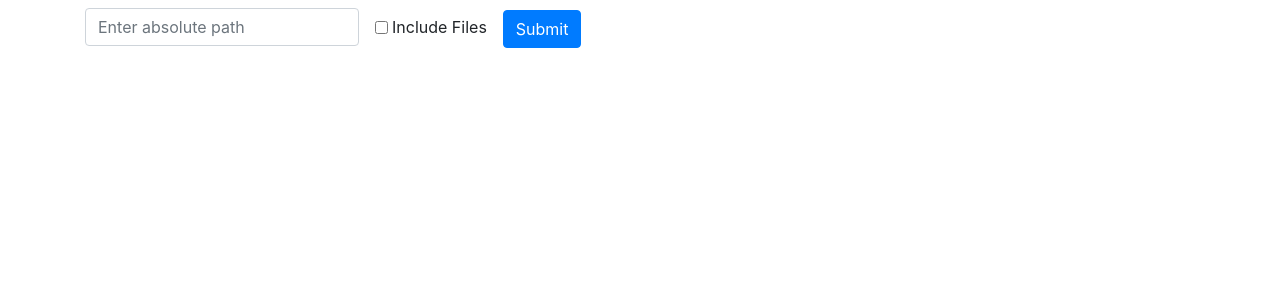
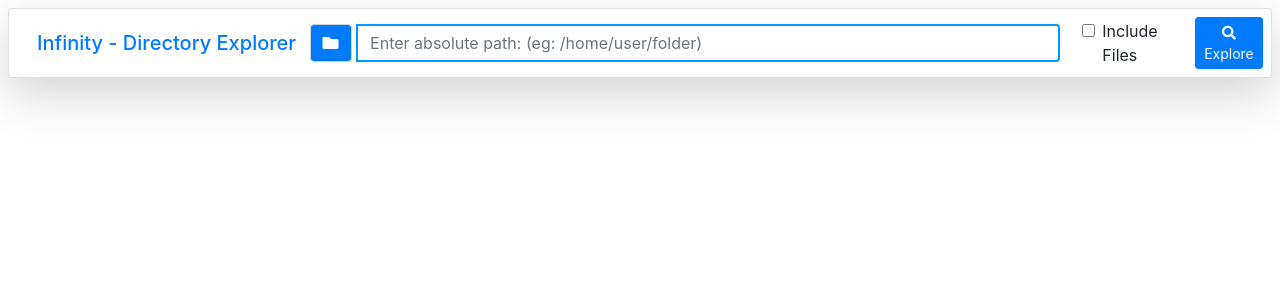
Before and after one commit to humblelad/Infinity, a Flask app: page / in a window 1280 px wide. Shown: the top 300 px of the page. Run offline with Flask 3, Linux system fonts and the light colour scheme; some libraries are stand-ins or nearby versions.

Commit message:
updating with main (#7)
* PR - UI Enhancement and Feature Added (#4)

* Updated UI Interface

* Resize the Folder Input Window

* Hawk Analysis feature added

* UI Enhancement & Glitch Fixes (#5)

* Updated UI Interface

* Resize the Folder Input Window

* Hawk Analysis feature added

* Horizontal Folder Form

* Fix Drag Glitch - Permission Form

* Hawk Analysis: Descriptions added

* Re-merge

---------

Co-authored-by: Vasanth Vanan <30904627+VasanthVanan@users.noreply.github.com>

```diff
--- a/sysadmin/app.py
+++ b/sysadmin/app.py
@@ -14,7 +14,79 @@ def get_permissions(path):
     st = os.stat(path)
     return stat.filemode(st.st_mode)
 
+def check_sensitive_files(path):
+    security_sections = {
+        "Configuration Files": {
+            "patterns": [
+                ("web.config", "High", "644", "Microsoft IIS Web configuration: Ensure only web server user can read."),
+                ("config.ini", "High", "644", "Application configuration file: Restrict to application user access only."),
+                ("config", "High", "644", "Generic configuration file: Limit access to application owner."),
+                ("config.json", "High", "644", "JSON configuration file: Restrict to application user."),
+                (".docker/config.json", "High", "600", "Docker credentials file: Must be readable only by Docker daemon user."),
+                ("appsettings.json", "High", "644", ".NET Application settings may contain connection strings. Limit to app user."),
+                (".htaccess", "Medium", "644", "Apache configuration file: Should be readable only by web server."),
+                (".env", "Critical", "600", "Environment variables file may contain secrets. Must be readable only by owner."),
+                ("credentials.json", "Critical", "600", "Credentials storage file: Strictly limit to owner access only."),
+                (".git-credentials", "Critical", "600", "Git credentials file: Must be accessible only by Git user."),
+                (".aws/credentials", "Critical", "600", "AWS credentials file: Restrict to AWS CLI user only.")
+            ]
+        },
+        "Keys and Private Files": {
+            "patterns": [
+                (".key", "Critical", "600", "Private key file: Must be readable only by service owner."),
+                (".pem", "Critical", "600", "SSL/SSH private key: Strictly limit to service user access."),
+                ("server.crt", "Critical", "600", "SSL certificate: Restrict access to web server user only."),
+                ("id_rsa", "Critical", "600", "SSH private key: Must be accessible only by key owner."),
+                ("shadow", "Critical", "600", "Linux password file: Restrict to root access only."),
+                ("passwd", "Critical", "644", "User account file: Should be world-readable but write-protected.")
+            ]
+        },
+        "Log Files": {
+            "patterns": [
+                ("error.log", "Medium", "644", "Avoid log poisoning by restricting access to log files."),
+                ("access.log", "Medium", "644", "Avoid log poisoning by restricting access to log files.")
+            ]
+        },
+        "Backup and Data Files": {
+            "patterns": [
+                (".bak", "High", "600", "Backup files may contain sensitive data: Limit to backup service user."),
+                (".backup", "High", "600", "Backup archives may contain sensitive content: Restrict to backup user."),
+                (".sql", "Medium", "600", "Database dumps may contain sensitive data: Limit to database admin access."),
+                (".sqlite", "High", "600", "SQLite database files: Restrict to application user only.")
+            ]
+        }
+    }
 
+    security_issues = []
+
+    # Define paths to exclude
+    excluded_paths = ['.venv', 'site-packages', 'lib']
+
+    for root, dirs, files in os.walk(path):
+        # Skip excluded directories
+        dirs[:] = [d for d in dirs if d not in excluded_paths]
+
+        for file in files:
+            file_path = os.path.join(root, file)
+            try:
+                file_perms = oct(os.stat(file_path).st_mode)[-3:]
+
+                for section, content in security_sections.items():
+                    for pattern, severity, recommended_chmod, recommendation in content["patterns"]:
+                        if pattern.lower() in file.lower():
+                            if int(file_perms, 8) > int(recommended_chmod, 8):
+                                security_issues.append({
+                                    'file': file_path,
+                                    'permission': file_perms,
+                                    'risk_level': severity,
+                                    'section': section,
+                                    'recommendation': f'{recommendation} (change to: {recommended_chmod})'
+                                })
+
+            except Exception as e:
+                continue
+
+    return security_issues
 
 def get_file_structure(path, include_files=False):
     structure = []
@@ -53,20 +125,23 @@ def serve_colors():
 
 @app.route('/files', methods=['GET'])
 def list_files():
-    root_path = request.args.get('path', '/Users')  # Default to /Users if no path is provided
+    root_path = request.args.get('path', '/Users')
     include_files = request.args.get('include_files', 'false').lower() == 'true'
-    app.logger.info(f"Requested path: {root_path}, include_files: {include_files}")
 
-    # Ensure the path is absolute
     if not os.path.isabs(root_path):
         root_path = os.path.abspath(root_path)
 
     if not os.path.exists(root_path):
-        app.logger.error(f"Path not found: {root_path}")
         abort(404, description="Root path not found")
 
+    security_issues = check_sensitive_files(root_path)
     file_structure = get_file_structure(root_path, include_files)
-    return jsonify(file_structure)
+
+    return jsonify({
+        'structure': file_structure,
+        'security_analysis': security_issues
+    })
+
 
 
 
--- a/sysadmin/static/script.js
+++ b/sysadmin/static/script.js
@@ -3,6 +3,48 @@ document.addEventListener('DOMContentLoaded', function() {
     const height = window.innerHeight;
     let selectedNode = null;
     let root = null;
+
+    $("#securityPanel").draggable({
+        handle: ".card-header",
+        containment: "window",
+        scroll: false
+    });
+
+    $("#permissionForm").draggable({
+        scroll: false,
+        containment: false,
+        start: function(event, ui) {
+            const offset = $(this).offset();
+            $(this).css({
+                transform: 'none',
+                top: offset.top + 'px',
+                left: offset.left + 'px'
+            });
+            $(this).data('dx', event.clientX - offset.left);
+            $(this).data('dy', event.clientY - offset.top);
+        },
+        drag: function(event, ui) {
+            ui.position.left = event.clientX - $(this).data('dx');
+            ui.position.top = event.clientY - $(this).data('dy');
+        }
+    });
+
+
+    $('.minimize-icon').click(function() {
+        const panel = $('#securityPanel');
+        const cardBody = panel.find('.card-body');
+        const icon = $(this);
+
+        if (cardBody.is(':visible')) {
+            cardBody.slideUp();
+            icon.removeClass('fa-minus').addClass('fa-plus');
+            panel.css('height', 'auto');
+        } else {
+            cardBody.slideDown();
+            icon.removeClass('fa-plus').addClass('fa-minus');
+        }
+    });
+
 
 
                 fetch('/templates/colors.txt')
@@ -36,6 +78,40 @@ document.addEventListener('DOMContentLoaded', function() {
             if (folderPath) {
                 const folderName = folderPath.split('/').filter(Boolean).pop();
                 d3.json(`/files?path=${encodeURIComponent(folderPath)}&include_files=${includeFiles}`).then(data => {
+                    const securityPanel = document.getElementById('securityPanel');
+                    const securityIssues = document.getElementById('securityIssues');
+                    securityPanel.style.display = 'block';
+
+                    if (data.security_analysis && data.security_analysis.length > 0) {
+                        const issuesBySection = {};
+                        data.security_analysis.forEach(issue => {
+                            if (!issuesBySection[issue.section]) {
+                                issuesBySection[issue.section] = [];
+                            }
+                            issuesBySection[issue.section].push(issue);
+                        });
+
+                        const issuesHTML = Object.entries(issuesBySection).map(([section, issues]) => `
+                            <div class="section-group mb-3">
+                                <h6 class="text-cyan">[${section}]</h6>
+                                ${issues.map(issue => `
+                                    <div class="alert ${getSeverityClass(issue.risk_level)} mb-2">
+                                        <div class="d-flex justify-content-between align-items-center">
+                                            <span class="badge ${getSeverityBadgeClass(issue.risk_level)}" ${issue.risk_level === 'Critical' ? 'style="color: #fff;"' : ''}>${issue.risk_level}</span>
+                                        </div>
+                                        <small class="d-block mt-1">${issue.file}</small>
+                                        <span class="d-block" style="font-weight: bold;">Permission: ${issue.permission}</span>
+                                        <span class="text-success d-block" style="font-weight: bold;">${issue.recommendation}</span>
+                                    </div>
+                                `).join('')}
+                            </div>
+                        `).join('');
+
+                        securityIssues.innerHTML = issuesHTML;
+                    } else {
+                        securityIssues.innerHTML = '<div class="alert alert-success">No security issues found!</div>';
+                    }
+
                     d3.select("svg").remove();
 
                     const svg = svgContainer.append("svg")
@@ -44,7 +120,7 @@ document.addEventListener('DOMContentLoaded', function() {
                         .append("g")
                         .attr("transform", "translate(0,100)");
 
-                    root = d3.hierarchy({name: folderName, children: data}, d => d.children);
+                    root = d3.hierarchy({name: folderName, children: data.structure}, d => d.children);
                     root.x0 = height / 2;
                     root.y0 = 0;
 
@@ -237,17 +313,54 @@ document.addEventListener('DOMContentLoaded', function() {
         }
 
         document.addEventListener('keydown', function (event) {
-            if (event.code === 'Space' && selectedNode && selectedNode !== selectedNode.parent && selectedNode !== root) {
-                document.getElementById('permissionForm').style.display = 'block';
-                document.getElementById('permissionHeading').innerText = `You are changing file permission for "${selectedNode.data.name}"`;
+            if (event.code === 'Space' && selectedNode && selectedNode !== selectedNode.parent && selectedNode !== root && document.activeElement.tagName !== 'INPUT' && document.activeElement.tagName !== 'TEXTAREA') {
+                event.preventDefault();
+                const form = document.getElementById('permissionForm');
+
+                form.style.display = 'block';
+                form.style.position = 'fixed';
+                form.style.top = '50%';
+                form.style.left = '50%';
+                form.style.transform = 'translate(-50%, -50%)';
+
+                form.style.position = 'fixed';
+                form.style.top = '50%';
+                form.style.left = '50%';
+                form.style.transform = 'translate(-50%, -50%)';
+                form.style.backgroundColor = '#0a0a0f';
+                form.style.padding = '25px';
+                form.style.borderRadius = '12px';
+                form.style.boxShadow = '0 0 20px rgba(0, 255, 255, 0.3), 0 0 40px rgba(128, 0, 255, 0.2)';
+                form.style.zIndex = '1000';
+                form.style.border = '1px solid rgba(0, 255, 255, 0.2)';
+                form.style.backdropFilter = 'blur(10px)';
+                form.style.cursor = 'move';
+
+                form.style.zIndex = '1000';
+                form.style.border = '1px solid rgba(0, 255, 255, 0.2)';
+                form.style.backdropFilter = 'blur(10px)';
+
+                const heading = document.getElementById('permissionHeading');
+                heading.innerText = `You are changing file permission for "${selectedNode.data.name}"`;
+                heading.style.color = '#00ffff';
+                heading.style.marginBottom = '20px';
+                heading.style.fontSize = '20px';
+                heading.style.textShadow = '0 0 10px rgba(0, 255, 255, 0.5)';
+                heading.style.fontFamily = "'Orbitron', sans-serif";
+
                 const permissionMeaning = parsePermissions(selectedNode.data.permissions);
-                document.getElementById('permissionMeaning').innerHTML = permissionMeaning;
+                const meaningElement = document.getElementById('permissionMeaning');
+                meaningElement.innerHTML = permissionMeaning;
+                meaningElement.style.backgroundColor = '#1a1a2e';
+                meaningElement.style.padding = '15px';
+                meaningElement.style.borderRadius = '8px';
+                meaningElement.style.marginBottom = '20px';
+                meaningElement.style.lineHeight = '1.6';
+                meaningElement.style.color = '#00ff9d';
+                meaningElement.style.border = '1px solid rgba(0, 255, 157, 0.3)';
+                meaningElement.style.textShadow = '0 0 5px rgba(0, 255, 157, 0.3)';
             }
-        });
-
-        document.getElementById('permissionForm').addEventListener('submit', function (event) {
-            event.preventDefault();
-            const newPermissions = document.getElementById('permissionInput').value;
+        });        document.getElementById('permissionForm').addEventListener('submit', function (event) {            event.preventDefault();            const newPermissions = document.getElementById('permissionInput').value;
             if (selectedNode) {
                 fetch(`/update_permissions`, {
                     method: 'POST',
@@ -272,3 +385,23 @@ document.addEventListener('DOMContentLoaded', function() {
         });
     });
     });
+
+    function getSeverityClass(severity) {
+        const classes = {
+            'CRITICAL': 'alert-danger border-danger',
+            'HIGH': 'alert-warning border-warning',
+            'MEDIUM': 'alert-info border-info',
+            'LOW': 'alert-secondary border-secondary'
+        };
+        return classes[severity.toUpperCase()] || 'alert-secondary';
+    }
+
+    function getSeverityBadgeClass(severity) {
+        const classes = {
+            'CRITICAL': 'bg-danger',
+            'HIGH': 'bg-warning text-dark',
+            'MEDIUM': 'bg-info',
+            'LOW': 'bg-secondary'
+        };
+        return classes[severity.toUpperCase()] || 'bg-secondary';
+    }
--- a/sysadmin/templates/index.html
+++ b/sysadmin/templates/index.html
@@ -5,6 +5,7 @@
     <title>Infinity</title>
     <link href="https://stackpath.bootstrapcdn.com/bootstrap/4.5.2/css/bootstrap.min.css" rel="stylesheet">
     <link rel="stylesheet" href="https://code.jquery.com/ui/1.12.1/themes/base/jquery-ui.css">
+    <link rel="stylesheet" href="https://cdnjs.cloudflare.com/ajax/libs/font-awesome/5.15.4/css/all.min.css">
     <script src="https://code.jquery.com/jquery-3.5.1.min.js"></script>
     <script src="https://code.jquery.com/ui/1.12.1/jquery-ui.js"></script>
     <script src="https://d3js.org/d3.v7.min.js"></script>
@@ -53,53 +54,96 @@
             padding: 10px;
             border: 1px solid #ccc;
             z-index: 10;
+            user-select: none;
+            -webkit-user-select: none;
+            -moz-user-select: none;
+            -ms-user-select: none;
+        }
+        .section-group {
+            border-left: 3px solid #00ffff;
+            padding-left: 10px;
+            margin-bottom: 20px;
+        }
+        .badge {
+            font-size: 0.8em;
+            padding: 5px 10px;
+            border-radius: 12px;
+        }
+        .text-cyan {
+            color: #00ffff;
+        }
+        .card-body {
+        transition: all 0.3s ease;
+        }
+        .minimize-icon {
+            transition: transform 0.3s ease;
+        }
+        .minimize-icon:hover {
+            color: #00ffff;
+        }
+        #folderInput {
+            border: 2px solid #0099ff !important;
         }
     </style>
 </head>
 <body>
-<div class="container mt-2">
-    <form id="folderForm" class="form-inline">
-        <div class="form-group mb-2">
-            <label for="folderInput" class="sr-only">Enter absolute path:</label>
-            <input type="text" class="form-control" id="folderInput" placeholder="Enter absolute path">
-        </div>
-        <div class="form-group mx-sm-3 mb-2">
-            <div class="form-check">
-                <input type="checkbox" class="form-check-input" id="includeFiles" name="include_files">
-                <label class="form-check-label" for="includeFiles">Include Files</label>
+
+<div class="container-fluid p-2">
+    <form id="folderForm" class="card shadow-lg p-2 bg-gradient w-100">
+        <div class="d-flex align-items-center justify-content-between" style="margin-left: 20px;">
+            <h5 class="text-primary mb-0 me-3">Infinity - Directory Explorer</h5> &nbsp;&nbsp;&nbsp;
+            <div class="d-flex align-items-center flex-grow-1">
+                <div class="input-group me-3" style="max-width: 1300px;">
+                    <span class="input-group-text bg-primary text-white">
+                        <i class="fas fa-folder"></i>
+                    </span> &nbsp;
+                    <input type="text" class="form-control text-black border-0"
+                            id="folderInput" placeholder="Enter absolute path: (eg: /home/user/folder)">
+                </div>&nbsp;&nbsp;&nbsp;&nbsp;&nbsp;
+                <div class="form-check form-switch me-3">
+                    <input type="checkbox" class="form-check-input" id="includeFiles" name="include_files">
+                    <label class="form-check-label" for="includeFiles">Include Files</label>
+                </div>&nbsp;&nbsp;&nbsp;&nbsp;
+                <button type="submit" class="btn btn-primary btn-sm py-1">
+                    <i class="fas fa-search me-1"></i>Explore
+                </button>
             </div>
         </div>
-        <button type="submit" class="btn btn-primary mb-1">Submit</button>
     </form>
 </div>
 
 <div class="container mt-2">
-    <form id="permissionForm" class="card p-2">
+    <form id="permissionForm" class="card p-4">
         <div class="d-flex justify-content-between align-items-center">
             <h3 id="permissionHeading" class="card-title">Change file permission</h3>
             <button type="button" class="close" aria-label="Close" onclick="$('#permissionForm').hide();">
-                <span aria-hidden="true">&times;</span>
+                <span aria-hidden="true" style="color: white;">x</span>
             </button>
         </div>
         <div id="permissionMeaning" class="card-text mb-3"></div>
         <div class="form-group">
-            <label for="permissionInput">Update via Numeric Permissions:</label> <a href="https://github.com/humblelad/Infinity/blob/main/Linux_SysAdmin_FilePerm_CheatSheet.md" target="_blank">Cheatsheet</a>
+            <label for="permissionInput" style="color:white">Update via Numeric Permissions:</label> <a href="https://github.com/humblelad/Infinity/blob/main/Linux_SysAdmin_FilePerm_CheatSheet.md" target="_blank">Cheatsheet</a>
             <input type="text" class="form-control" id="permissionInput" placeholder="Enter new permissions">
         </div>
         <button type="submit" class="btn btn-primary">Update</button>
-    </form>
-</div>
+    </form></div>
 
 <div class="svg-container">
 
 </div>
 
-<script>
-    $(document).ready(function() {
-        $("#permissionForm").draggable();
-    });
-</script>
+
 <script src="https://cdn.jsdelivr.net/npm/@popperjs/core@2.5.4/dist/umd/popper.min.js"></script>
 <script src="https://stackpath.bootstrapcdn.com/bootstrap/4.5.2/js/bootstrap.min.js"></script>
+<div id="securityPanel" class="card position-fixed" style="right: 20px; top: 100px; width: 400px; display: none; background: #0a0a0f; color: #00ff9d; border: 1px solid rgba(0, 255, 255, 0.2); box-shadow: 0 0 20px rgba(0, 255, 255, 0.3); cursor: move;">
+    <div class="card-header bg-dark text-cyan d-flex justify-content-between align-items-center">
+        <h5 class="m-0">Hawk Analysis</h5>
+        <i class="fas fa-minus minimize-icon" style="cursor: pointer;"></i>
+    </div>
+    <div class="card-body" style="max-height: 500px; overflow-y: auto;">
+        <div id="securityIssues"></div>
+    </div>
+</div>
+
 </body>
 </html>
```
